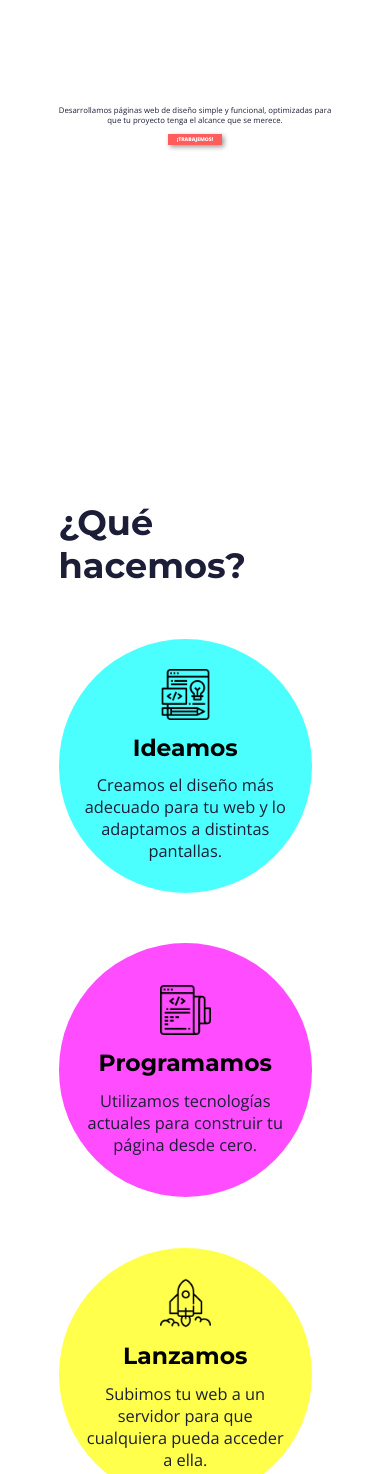
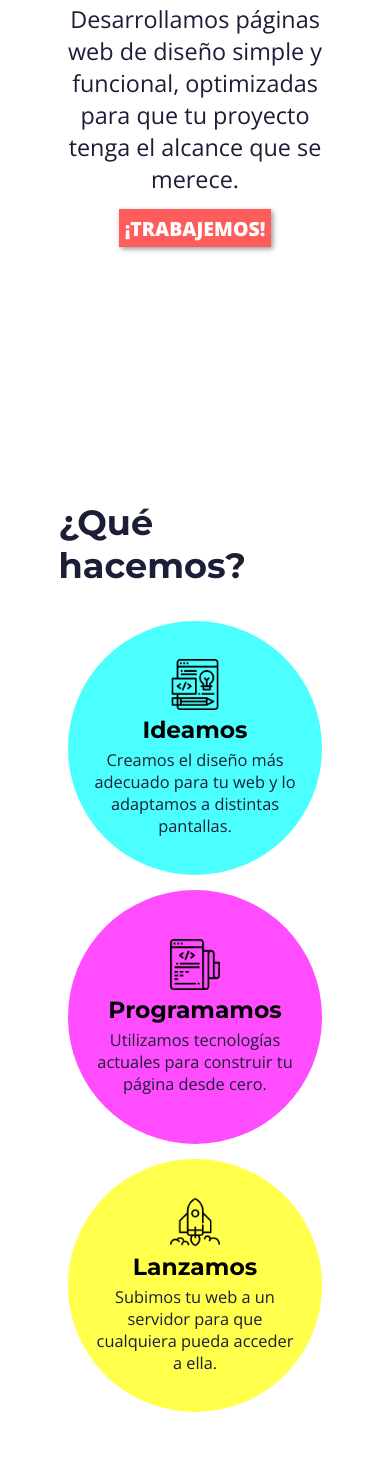
Before and after one commit to pomelodev/web-personal, a website: page index.html in a window 390 px wide. Shown: the part 1011-2485 px from the top of the page. Drawn offline with nearby package versions, Linux system fonts and the light colour scheme.

Commit message:
Cambios en Servicios e Intro

```diff
--- a/index.html
+++ b/index.html
@@ -45,7 +45,7 @@
         </section>
     </div>
     <section class="section-intro">
-        <p class="intro-text">Desarrollamos páginas web de diseño simple y funcional, optimizadas para que tu proyecto tenga el alcance que se merece.</p>
+        <p>Desarrollamos páginas web de diseño simple y funcional, optimizadas para que tu proyecto tenga el alcance que se merece.</p>
         <button class="button" type="submit" id="intro-button">¡TRABAJEMOS!</button>
     </section>
     <section class="section-services" id="section-servicios">
--- a/public/css/index.css
+++ b/public/css/index.css
@@ -135,12 +135,11 @@ nav {
     height: 60vh;
 }
 
-.intro-text{
+.section-intro p {
     font-size: 2vw;
 }
 
 .section-intro button {
-    width: 20%;
     padding: 1%;
     font-size: 1.3vw;
     font-weight: bold;
@@ -150,6 +149,11 @@ nav {
     color: #ffffff;
     border: none;
     box-shadow: 2px 2px 5px #999;
+}
+
+.section-intro button:hover {
+    cursor: pointer;
+    transform: scale(1.1);
 }
 
 /*____________SERVICIOS___________*/
@@ -229,8 +233,8 @@ nav {
     justify-content: center;
 }
 
-.portfolio-title{
-    opacity:0;
+.portfolio-title {
+    opacity: 0;
     margin-top: 2%;
 }
 
@@ -301,6 +305,7 @@ nav {
     align-items: center;
     width: 40%;
 }
+
 .nosotros-iconos {
     display: flex;
     align-items: center;
@@ -374,6 +379,7 @@ form {
     border: none;
     color: white;
     font-size: 1vw;
+    font-family: 'Open Sans', sans-serif;
 }
 
 .text-area {
@@ -443,7 +449,7 @@ form {
     font-family: "Open Sans", sans-serif;
 }
 
-.direccion-element p{
+.direccion-element p {
     color: white;
 }
 
@@ -555,12 +561,19 @@ form {
     .nav-contacto-nav-show {
         padding: 0 0;
     }
-
     .menu-button-part {
         width: 35px;
         height: 1vh;
         margin-bottom: 3px;
         background-color: #ff5c5c;
+    }
+    /* INTRO */
+    .section-intro p {
+        font-size: 4vw;
+    }
+    .section-intro button {
+        font-size: 3vw;
+        margin-top: 5%;
     }
     /*PORTADA 768*/
     .portada-contenido {
@@ -594,7 +607,7 @@ form {
     }
     .tablet-mobile {
         display: flex;
-        margin-left: 15%;
+        justify-content: center;
     }
     .tablet-mobile .circles {
         flex-flow: column;
@@ -604,12 +617,11 @@ form {
     .circle {
         height: 50vw;
         width: 50vw;
-        margin: 10%;
+        margin: 3%;
     }
-
-    .circle h2{
+    .circle h2 {
         color: black;
-        margin: 5% 0;
+        margin: 2% 0;
         font-size: 4vw;
     }
     .circle img {
@@ -704,18 +716,27 @@ form {
         width: 40%;
         visibility: hidden;
     }
+    /* INTRO */
+    .section-intro p {
+        font-size: 6vw;
+    }
+    .section-intro button {
+        padding: 2%;
+        font-size: 5vw;
+        margin-top: 5%;
+    }
     /*SERVICIOS 480*/
     .circle {
         height: 65vw;
         width: 65vw;
     }
-
-    .circle h2{
+    .circle h2 {
         font-size: 6vw;
     }
-
-    .tablet-mobile{
+    .tablet-mobile {
         margin-left: 0;
+        display: flex;
+        justify-content: center;
     }
     /*NOSOTROS 480*/
     .nosotros-title {
```
